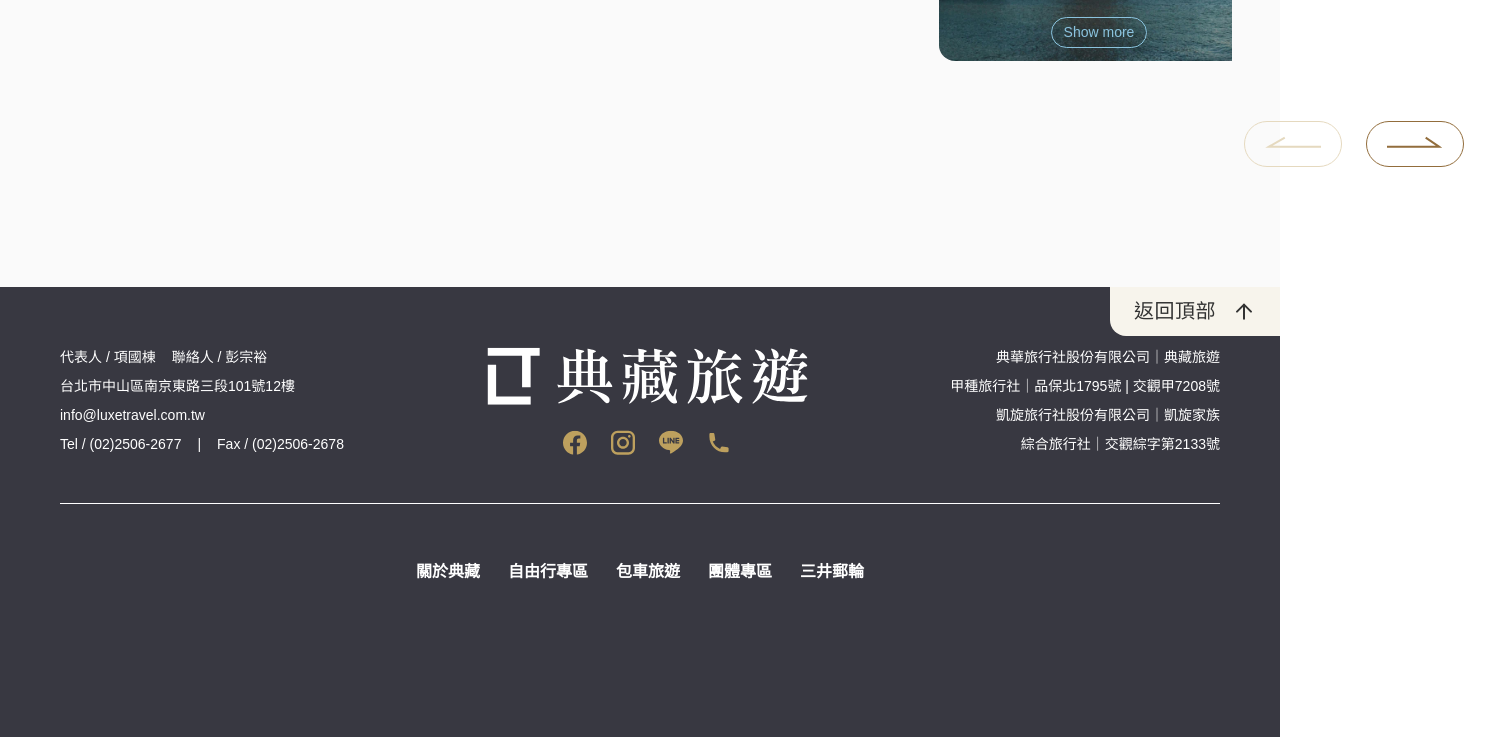
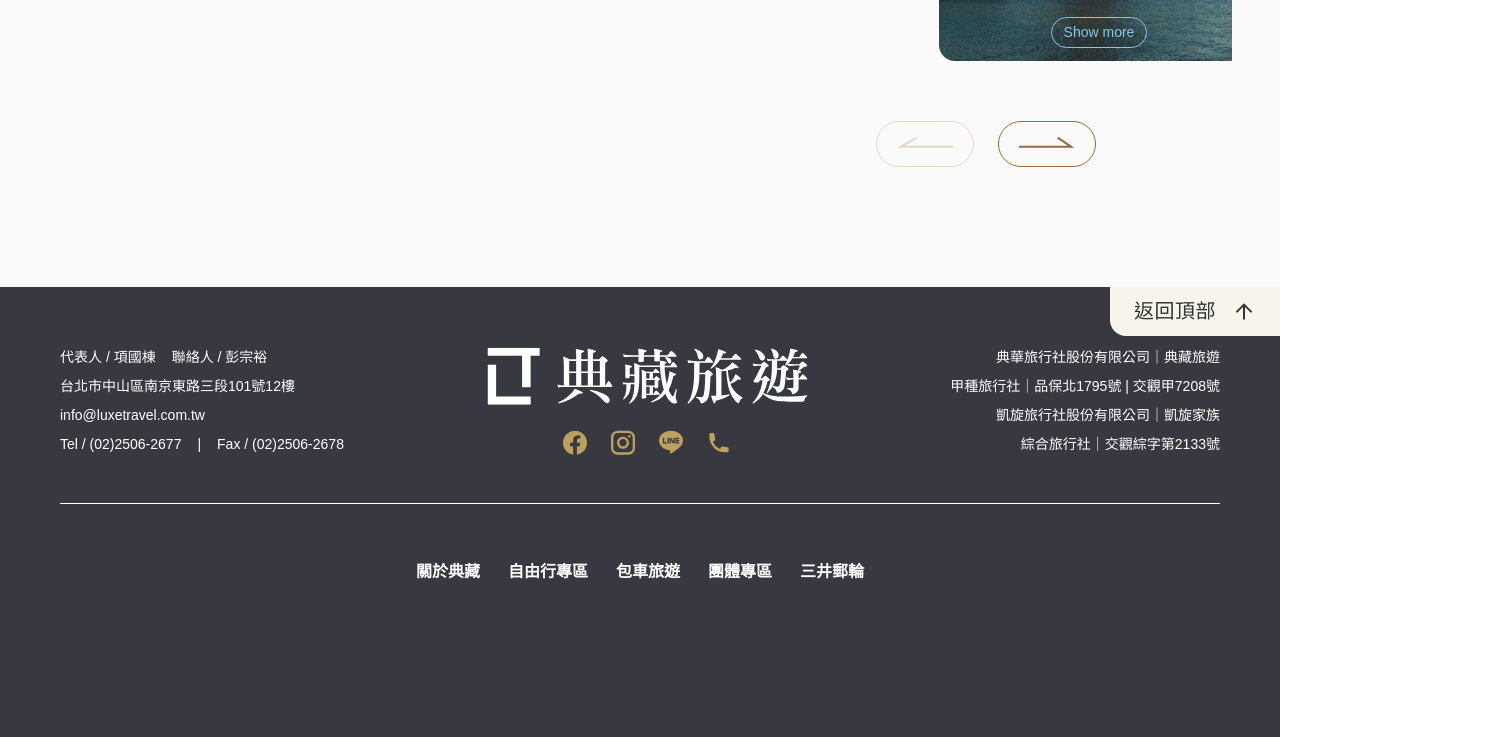
Before and after one commit to EasonLiuFrontEnd/luxe-travel, a Next.js app: page / in a window 1280 px wide. Shown: the part 3660-4397 px from the top of the page, 1488 px wide, since content can reach past the window. Built offline with nearby package versions, Linux system fonts and the light colour scheme; a web font is replaced by a local one.

Commit message:
Adjust feedback section width

```diff
--- a/src/components/pages/home/Feedback/index.tsx
+++ b/src/components/pages/home/Feedback/index.tsx
@@ -131,7 +131,7 @@ const Feedback = () => {
           ))}
         </div>
       </div>
-      <div className='w-[1440px] hidden lg:flex justify-end mx-auto px-[24px]'>
+      <div className='w-[75vw] hidden lg:flex justify-end mx-auto px-[24px]'>
         <button
           onClick={handlePrevious}
           disabled={!canGoLeft}
```
